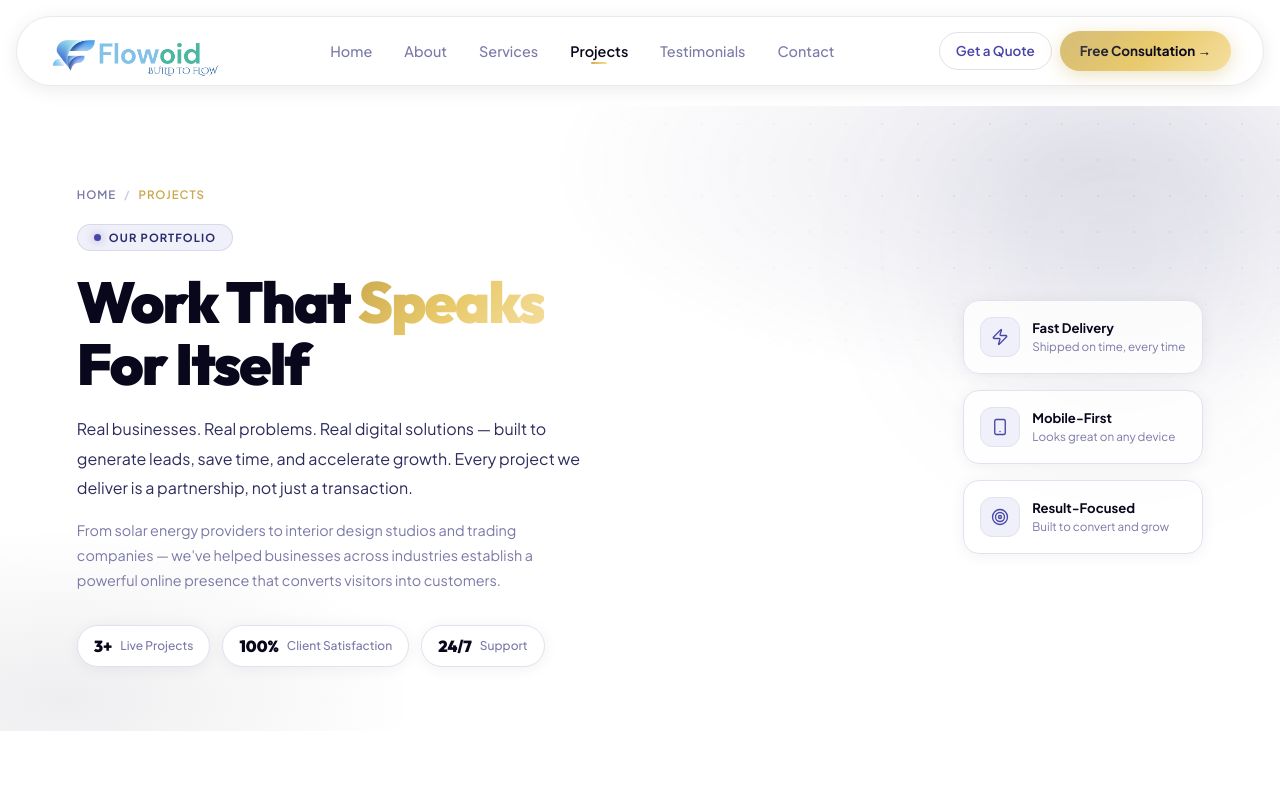
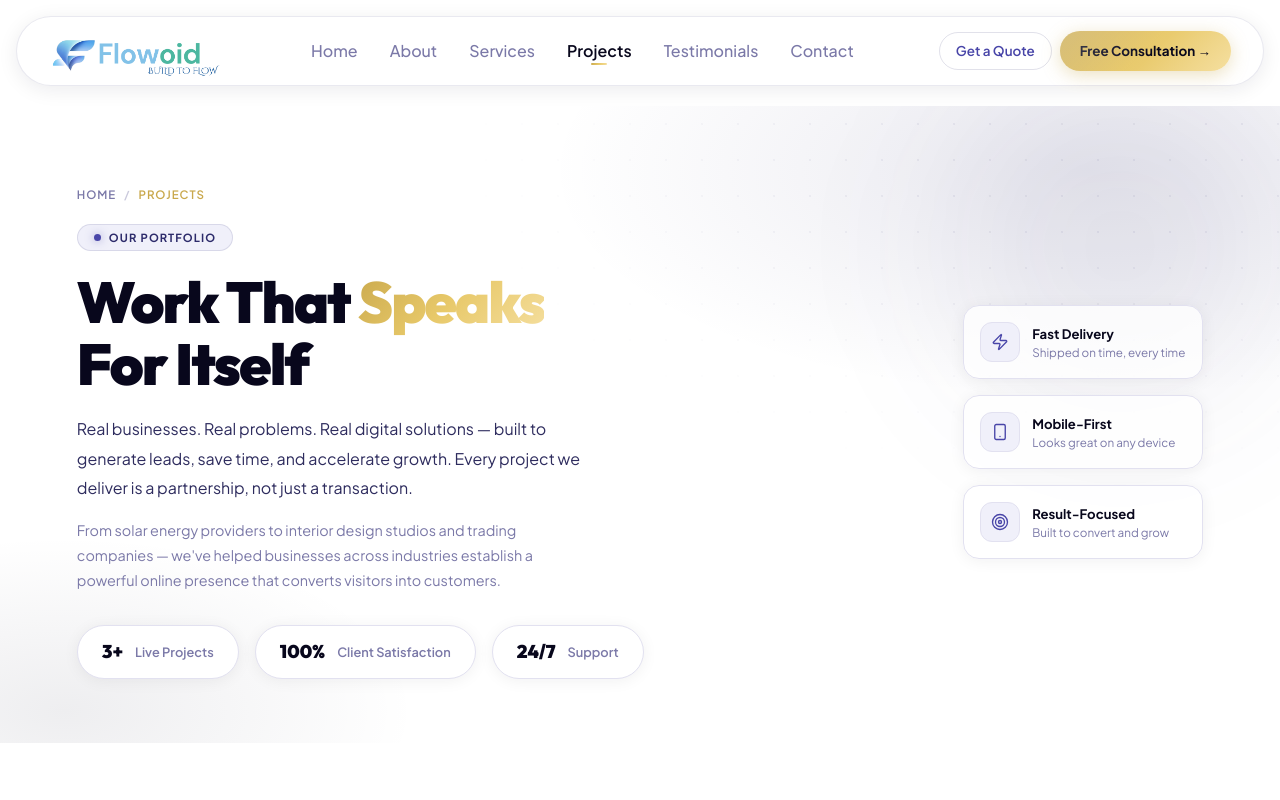
Before and after one commit to Jaydeep-popat/flowoid, a React (Vite) app: page /projects in a window 1280 px wide. Shown: the top 800 px of the page. Built offline with nearby package versions, Linux system fonts and the light colour scheme.

Commit message:
some small improvements

```diff
--- a/index.html
+++ b/index.html
@@ -2,7 +2,7 @@
 <html lang="en">
   <head>
     <meta charset="UTF-8" />
-    <link rel="icon" type="image/svg+xml" href="/favicon.svg" />
+    <link rel="icon" type="image/png" href="/favicon.png" />
     <meta name="viewport" content="width=device-width, initial-scale=1.0" />
     <meta name="description" content="TechSphere IT Solutions — Custom software, cloud infrastructure, cybersecurity, and digital transformation for forward-thinking enterprises." />
     <title>TechSphere IT Solutions — Build. Scale. Transform.</title>
--- a/src/components/Footer.tsx
+++ b/src/components/Footer.tsx
@@ -5,10 +5,6 @@ import { Phone, Mail, MapPin, Linkedin, Twitter, Facebook, Youtube } from 'lucid
 interface FooterProps {
   variant?: 'home' | 'inner';
 }
-
-const Logo = () => (
-  <img src="/Final Logo.png" alt="TechSphere" className="h-12 w-auto object-contain" />
-);
 
 const socialLinks = [
   { icon: Linkedin, href: '#', label: 'LinkedIn' },
@@ -108,7 +104,10 @@ export default function Footer({ variant = 'inner' }: FooterProps) {
             {/* Brand column */}
             <div>
               <div className="mb-5">
-                <Logo />
+                <div className="font-heading text-[1.6rem] font-black text-white mb-1">
+                  TechSphere
+                </div>
+                <p className="text-[.85rem] text-white/60 font-medium tracking-wide">IT Solutions & Digital Transformation</p>
               </div>
 
               {/* Quote */}
@@ -200,7 +199,10 @@ export default function Footer({ variant = 'inner' }: FooterProps) {
           {/* Brand */}
           <div>
             <div className="mb-5">
-              <Logo />
+              <div className="font-heading text-[1.6rem] font-black text-white mb-1">
+                Flowoid
+              </div>
+              <p className="text-[.85rem] text-white/60 font-medium tracking-wide">IT Solutions & Digital Transformation</p>
             </div>
 
             {/* Quote */}
--- a/src/components/Navbar.tsx
+++ b/src/components/Navbar.tsx
@@ -43,7 +43,7 @@ export default function Navbar({ variant = 'inner' }: NavbarProps) {
 
   /* ── Shared nav link class builder ─────────────────── */
   const linkCls = (to: string) =>
-    `relative text-[.9rem] font-medium px-3.5 py-2 rounded-xl whitespace-nowrap transition-all duration-200
+    `relative text-[1rem] font-medium px-3.5 py-2 rounded-xl whitespace-nowrap transition-all duration-200
      after:content-[''] after:absolute after:bottom-[4px] after:left-1/2 after:-translate-x-1/2
      after:w-4 after:h-[2px] after:rounded-full after:bg-gg
      after:transition-transform after:duration-300 after:scale-x-0 hover:after:scale-x-100
@@ -156,7 +156,7 @@ export default function Navbar({ variant = 'inner' }: NavbarProps) {
                     to={to}
                     onClick={() => setDrawerOpen(false)}
                     className={`flex items-center justify-between px-4 py-3.5 rounded-xl
-                                font-heading text-[1rem] font-semibold border border-transparent
+                                font-heading text-[1.1rem] font-semibold border border-transparent
                                 transition-all duration-[220ms]
                                 ${location.pathname === to
                                   ? 'text-white bg-white/10 border-white/10'
--- a/src/pages/Projects.tsx
+++ b/src/pages/Projects.tsx
@@ -173,29 +173,32 @@ export default function Projects() {
                 From solar energy providers to interior design studios and trading companies — we've helped businesses across industries establish a powerful online presence that converts visitors into customers.
               </p>
               {/* Mini stat pills */}
-              <div className="flex flex-wrap gap-3">
+              <div className="flex flex-wrap gap-4">
                 {[
                   { n: '3+', l: 'Live Projects' },
                   { n: '100%', l: 'Client Satisfaction' },
                   { n: '24/7', l: 'Support' },
                 ].map(({ n, l }, i) => (
-                  <div key={i} className="flex items-center gap-2 px-4 py-2 rounded-full bg-white border border-border shadow-sm">
-                    <span className="font-heading text-[1rem] font-black text-dark">{n}</span>
-                    <span className="text-[.75rem] text-muted font-medium">{l}</span>
+                  <div key={i} className="flex items-center gap-3 px-6 py-3 rounded-full bg-white border border-border shadow-sm
+                                         transition-all duration-300 hover:-translate-y-1 hover:shadow-lg hover:border-b4 hover:bg-blue-50 cursor-pointer">
+                    <span className="font-heading text-[1.15rem] font-black text-dark">{n}</span>
+                    <span className="text-[.8rem] text-muted font-semibold">{l}</span>
                   </div>
                 ))}
               </div>
             </div>
 
             {/* Right — highlights */}
-            <div className="hidden lg:flex flex-col gap-4 min-w-[240px]">
+            <div className="flex flex-col gap-4 min-w-[240px]">
               {[
                 { icon: Zap,        title: 'Fast Delivery',   sub: 'Shipped on time, every time' },
                 { icon: Smartphone, title: 'Mobile-First',    sub: 'Looks great on any device'   },
                 { icon: Target,     title: 'Result-Focused',  sub: 'Built to convert and grow'   },
               ].map(({ icon: Icon, title, sub }, i) => (
-                <div key={i} className="flex items-center gap-3 p-4 bg-white/80 rounded-2xl border border-border shadow-sm">
-                  <div className="w-10 h-10 rounded-xl bg-pale border border-border flex items-center justify-center flex-shrink-0 text-b4">
+                <div key={i} className="flex items-center gap-3 p-4 bg-white/80 rounded-2xl border border-border shadow-sm
+                                       transition-all duration-300 hover:-translate-y-2 hover:shadow-lg hover:bg-white hover:border-b4">
+                  <div className="w-10 h-10 rounded-xl bg-pale border border-border flex items-center justify-center flex-shrink-0 text-b4
+                                  transition-all duration-300 group-hover:bg-gm group-hover:border-transparent group-hover:text-white">
                     <Icon size={18} strokeWidth={1.8} />
                   </div>
                   <div>
```
Also changed, not shown: public/favicon.png (added).
